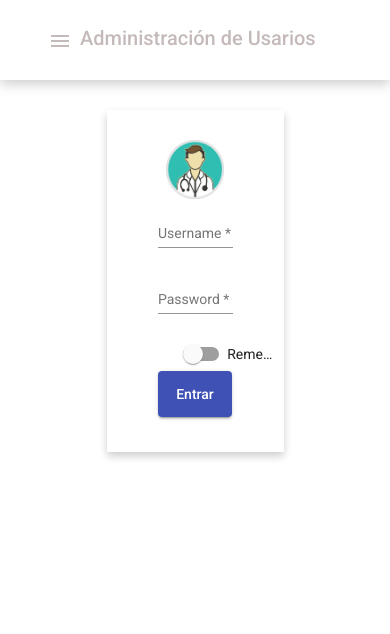
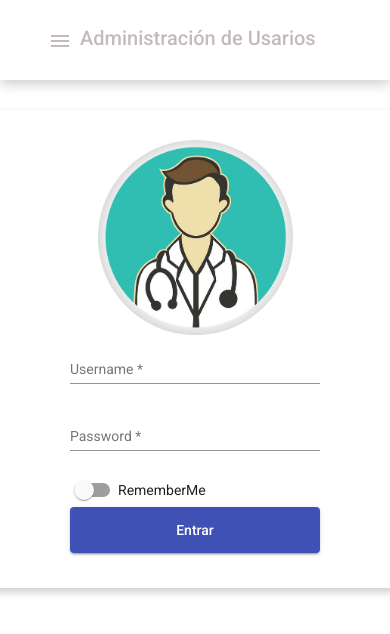
Before and after one commit to williamvn/UserManagement, an Angular app: page / in a window 390 px wide. Shown: the top 634 px of the page. Built offline with nearby package versions, Linux system fonts and the light colour scheme.

Commit message:
Login View Responsive Add

```diff
--- a/src/app/login/login.component.scss
+++ b/src/app/login/login.component.scss
@@ -16,7 +16,8 @@
     justify-content: center;
     align-items: center;
     padding: 30px;
-	box-shadow: 0 0.25rem 0.50rem rgba(0, 0, 0, 0.2);
+    box-shadow: 0 0.25rem 0.50rem rgba(0, 0, 0, 0.2);
+
 }
 
 .form-group{
@@ -38,3 +39,9 @@
     padding: 5px;
     margin-left:30px;
 }
+
+@media only screen and (max-width: 600px) {
+    .login-form{
+        width: 100%;
+    }
+  }
```
